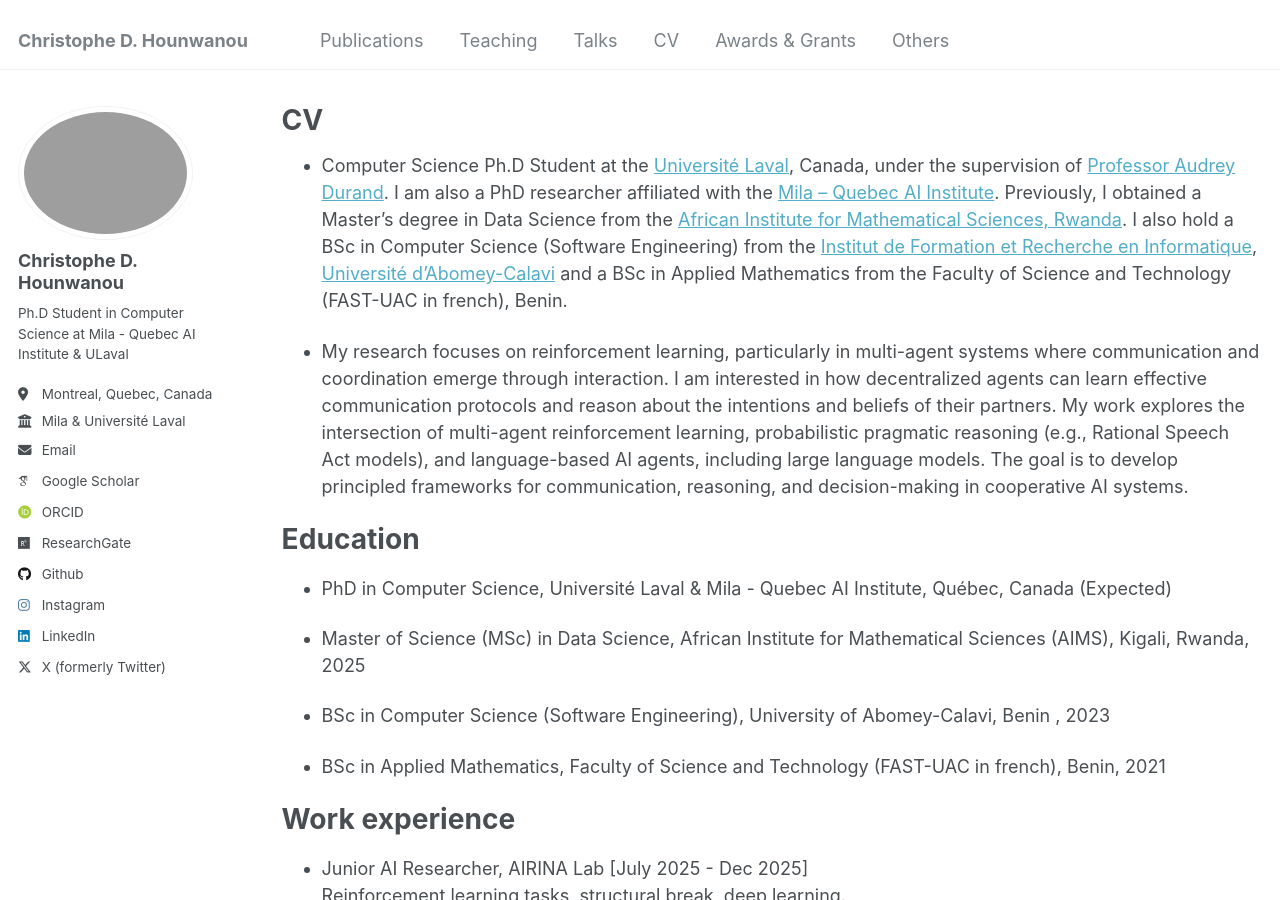
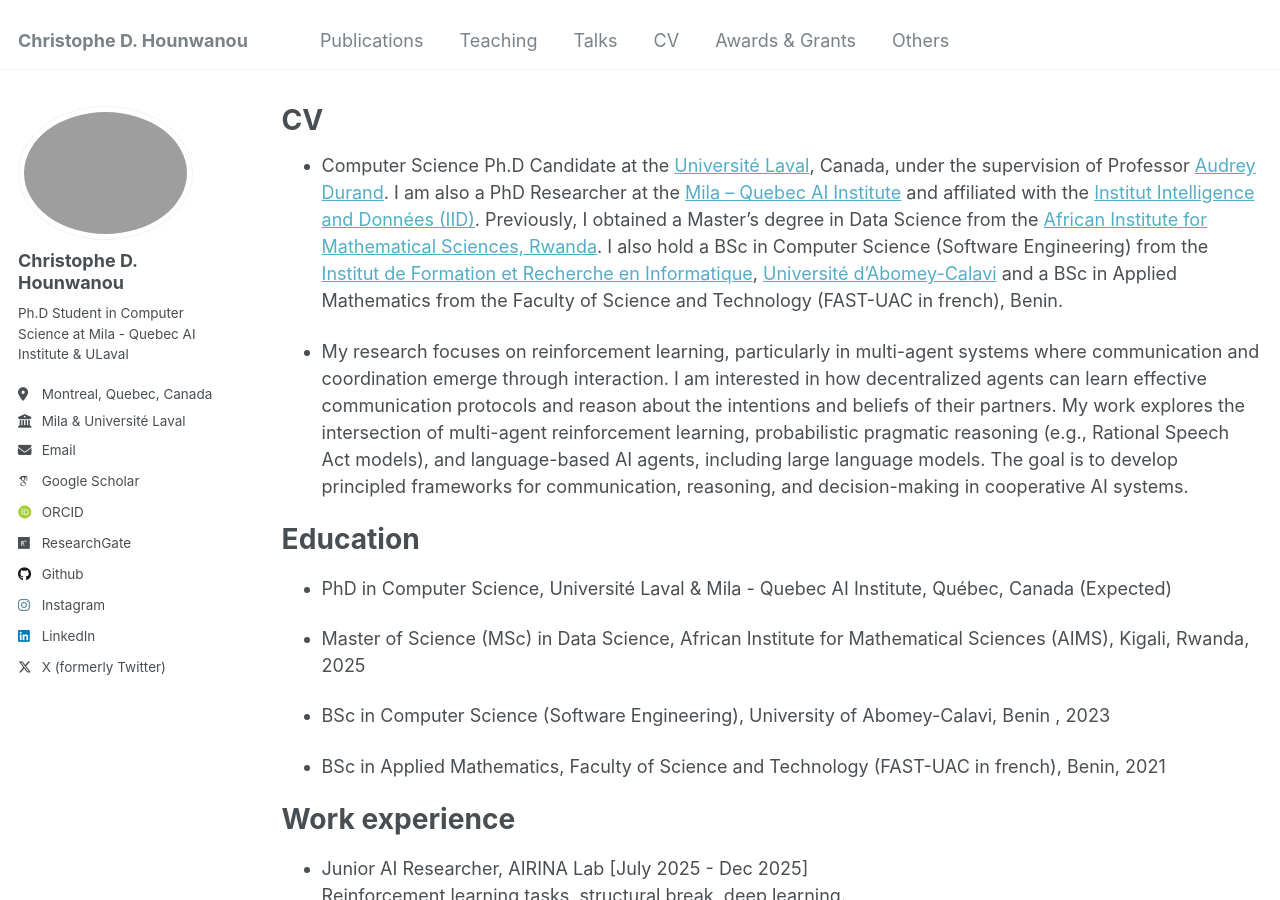
Before and after one commit to chrishounwanou/chrishounwanou.github.io, a Jekyll site: the page built from _pages/cv.md, in a window 1280 px wide and 900 px high. Built offline with Jekyll 4.4.1, drawn with Linux system fonts in a browser that asks for light colours; some web fonts are replaced.

Commit message:
Revise CV with updated PhD candidate details
Updated academic title and affiliations in CV.

```diff
--- a/_pages/cv.md
+++ b/_pages/cv.md
@@ -9,7 +9,7 @@ redirect_from:
 
 {% include base_path %}
 
-- Computer Science Ph.D Student at the [Université Laval](https://www.ulaval.ca/), Canada, under the supervision of [Professor Audrey Durand](https://mila.quebec/fr/annuaire/audrey-durand). I am also a PhD researcher affiliated with the [Mila – Quebec AI Institute](https://mila.quebec/fr). Previously, I obtained a Master's degree in Data Science from the [African Institute for Mathematical Sciences, Rwanda](https://aims.ac.rw/). I also hold a BSc in Computer Science (Software Engineering) from the [Institut de Formation et Recherche en Informatique](https://ifri-uac.bj/), [Université d'Abomey-Calavi](https://www.uac.bj/) and a BSc in Applied Mathematics from the Faculty of Science and Technology (FAST-UAC in french), Benin.
+- Computer Science Ph.D Candidate at the [Université Laval](https://www.ulaval.ca/), Canada, under the supervision of Professor [Audrey Durand](https://mila.quebec/fr/annuaire/audrey-durand). I am also a PhD Researcher at the [Mila – Quebec AI Institute](https://mila.quebec/fr) and affiliated with the [Institut Intelligence and Données (IID)](https://iid.ulaval.ca/). Previously, I obtained a Master's degree in Data Science from the [African Institute for Mathematical Sciences, Rwanda](https://aims.ac.rw/). I also hold a BSc in Computer Science (Software Engineering) from the [Institut de Formation et Recherche en Informatique](https://ifri-uac.bj/), [Université d'Abomey-Calavi](https://www.uac.bj/) and a BSc in Applied Mathematics from the Faculty of Science and Technology (FAST-UAC in french), Benin.
 
 - My research focuses on reinforcement learning, particularly in multi-agent systems where communication and coordination emerge through interaction. I am interested in how decentralized agents can learn effective communication protocols and reason about the intentions and beliefs of their partners. My work explores the intersection of multi-agent reinforcement learning, probabilistic pragmatic reasoning (e.g., Rational Speech Act models), and language-based AI agents, including large language models. The goal is to develop principled frameworks for communication, reasoning, and decision-making in cooperative AI systems.
 
```
